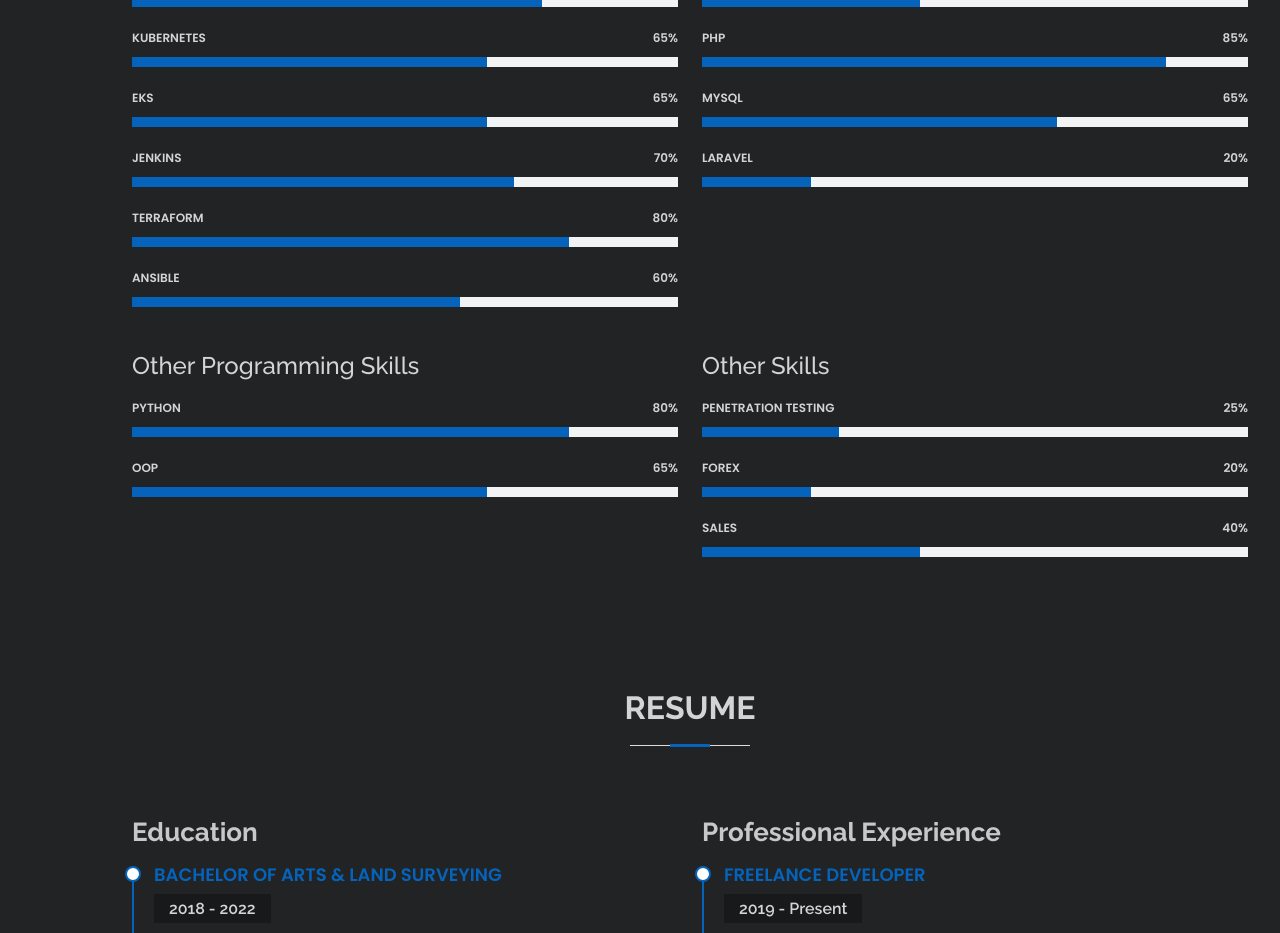
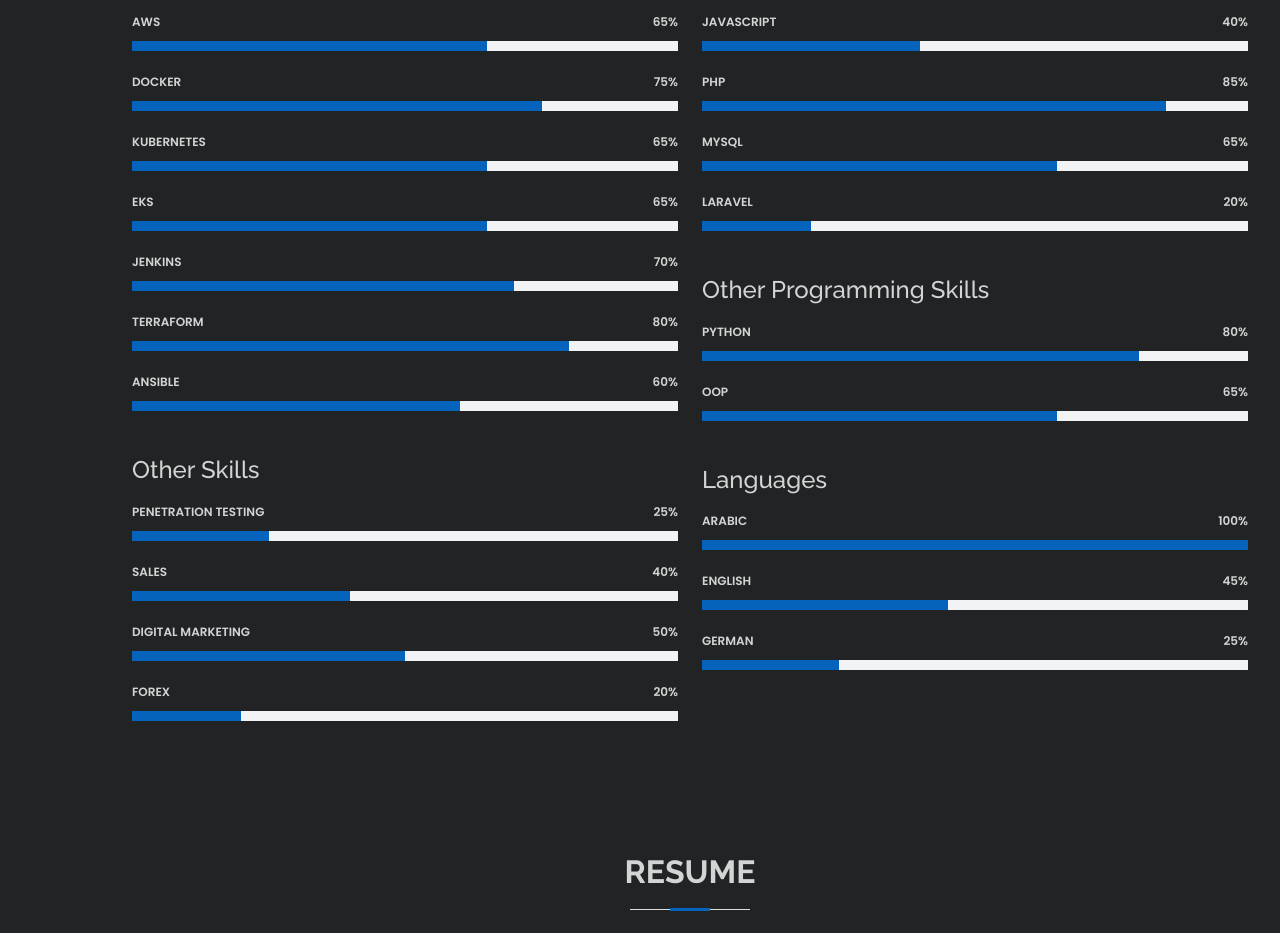
Before and after one commit to AhmedOsamaMath/AhmedOsamaMath.github.io, a plain HTML site: page index.html in a window 1280 px wide. Shown: the part 1786-2719 px from the top of the page. Drawn offline with nearby package versions, Linux system fonts and the light colour scheme.

Commit message:
some updates in info & style

```diff
--- a/index.html
+++ b/index.html
@@ -69,6 +69,7 @@
                            <ul>
                               <li><i class="bi bi-chevron-right"></i> <strong>Birthday:</strong> <span>16 September 2000</span></li>
                               <li><i class="bi bi-chevron-right"></i> <strong>City:</strong> <span>Cairo, Egypt</span></li>
+                              <li><i class="bi bi-chevron-right"></i> <strong>Phone:</strong> <span>+201095089573</span></li>
                               <li><i class="bi bi-chevron-right"></i> <strong>Freelance:</strong> <span>Available</span></li>
                            </ul>
                         </div>
@@ -105,6 +106,12 @@
                         <span class="skill">Linux <i class="val">80%</i></span>
                         <div class="progress-bar-wrap">
                            <div class="progress-bar" role="progressbar" aria-valuenow="80" aria-valuemin="0" aria-valuemax="100"></div>
+                        </div>
+                     </div>
+                     <div class="progress">
+                        <span class="skill">Bash <i class="val">70%</i></span>
+                        <div class="progress-bar-wrap">
+                           <div class="progress-bar" role="progressbar" aria-valuenow="70" aria-valuemin="0" aria-valuemax="100"></div>
                         </div>
                      </div>
                      <div class="progress">
@@ -155,6 +162,32 @@
                            <div class="progress-bar" role="progressbar" aria-valuenow="60" aria-valuemin="0" aria-valuemax="100"></div>
                         </div>
                      </div>
+                     <hr>
+                     <h4>Other Skills</h4>
+                     <div class="progress">
+                        <span class="skill">Penetration Testing <i class="val">25%</i></span>
+                        <div class="progress-bar-wrap">
+                           <div class="progress-bar" role="progressbar" aria-valuenow="25" aria-valuemin="0" aria-valuemax="100"></div>
+                        </div>
+                     </div>
+                     <div class="progress">
+                        <span class="skill">Sales <i class="val">40%</i></span>
+                        <div class="progress-bar-wrap">
+                           <div class="progress-bar" role="progressbar" aria-valuenow="40" aria-valuemin="0" aria-valuemax="100"></div>
+                        </div>
+                     </div>
+                     <div class="progress">
+                        <span class="skill">Digital Marketing <i class="val">50%</i></span>
+                        <div class="progress-bar-wrap">
+                           <div class="progress-bar" role="progressbar" aria-valuenow="50" aria-valuemin="0" aria-valuemax="100"></div>
+                        </div>
+                     </div>
+                     <div class="progress">
+                        <span class="skill">Forex <i class="val">20%</i></span>
+                        <div class="progress-bar-wrap">
+                           <div class="progress-bar" role="progressbar" aria-valuenow="20" aria-valuemin="0" aria-valuemax="100"></div>
+                        </div>
+                     </div>
                   </div>
                   <div class="col-lg-6">
                      <h4>Web Skills</h4>
@@ -200,11 +233,7 @@
                            <div class="progress-bar" role="progressbar" aria-valuenow="20" aria-valuemin="0" aria-valuemax="100"></div>
                         </div>
                      </div>
-                  </div>
-               </div>
-               <hr>
-               <div class="row skills-content">
-                  <div class="col-lg-6">
+                     <hr>
                      <h4>Other Programming Skills</h4>
                      <div class="progress">
                         <span class="skill">Python <i class="val">80%</i></span>
@@ -218,25 +247,24 @@
                            <div class="progress-bar" role="progressbar" aria-valuenow="65" aria-valuemin="0" aria-valuemax="100"></div>
                         </div>
                      </div>
-                  </div>
-                  <div class="col-lg-6">
-                     <h4>Other Skills</h4>
+                     <hr>
+                     <h4>Languages</h4>
                      <div class="progress">
-                        <span class="skill">Penetration Testing <i class="val">25%</i></span>
+                        <span class="skill">Arabic <i class="val">100%</i></span>
                         <div class="progress-bar-wrap">
-                           <div class="progress-bar" role="progressbar" aria-valuenow="25" aria-valuemin="0" aria-valuemax="100"></div>
+                           <div class="progress-bar" role="progressbar" aria-valuenow="100" aria-valuemin="0" aria-valuemax="100"></div>
                         </div>
                      </div>
                      <div class="progress">
-                        <span class="skill">Forex <i class="val">20%</i></span>
+                        <span class="skill">English <i class="val">45%</i></span>
                         <div class="progress-bar-wrap">
-                           <div class="progress-bar" role="progressbar" aria-valuenow="20" aria-valuemin="0" aria-valuemax="100"></div>
+                           <div class="progress-bar" role="progressbar" aria-valuenow="45" aria-valuemin="0" aria-valuemax="100"></div>
                         </div>
                      </div>
                      <div class="progress">
-                        <span class="skill">Sales <i class="val">40%</i></span>
+                        <span class="skill">German <i class="val">25%</i></span>
                         <div class="progress-bar-wrap">
-                           <div class="progress-bar" role="progressbar" aria-valuenow="40" aria-valuemin="0" aria-valuemax="100"></div>
+                           <div class="progress-bar" role="progressbar" aria-valuenow="25" aria-valuemin="0" aria-valuemax="100"></div>
                         </div>
                      </div>
                   </div>
```
